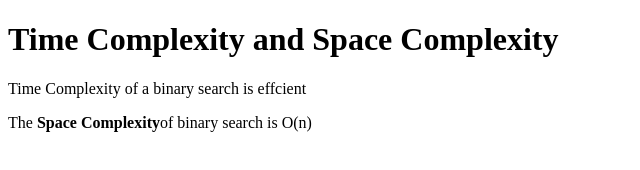
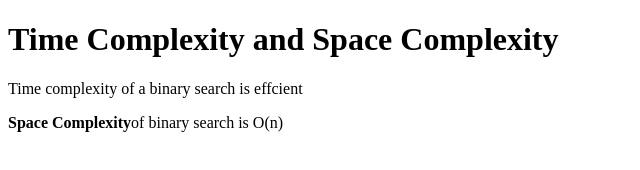
Before and after one commit to acciojob/time-and-space-complexity-Shubhamsahar, a website: page main.html in a window 1280 px wide. Shown: the full height of the page, 0-640 px from the left. Drawn offline with Linux system fonts and the light colour scheme.

Commit message:
created a submission

```diff
--- a/main.html
+++ b/main.html
@@ -9,8 +9,8 @@
 <body>
 	<!-- the entire body must be written by student -->
 	<h1>Time Complexity and Space Complexity</h1>
-	<p>Time Complexity of a binary search is effcient </p>
-	<p> The <b>Space Complexity</b>of binary search is O(n)</p>
+	<p>Time complexity of a binary search is effcient </p>
+	<p>  <b>Space Complexity</b>of binary search is O(n)</p>
 
     <script type="text/javascript" src="./script.js">
 </script>
```
